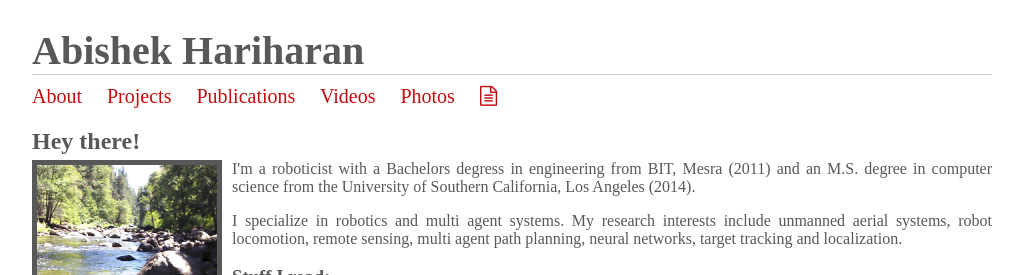
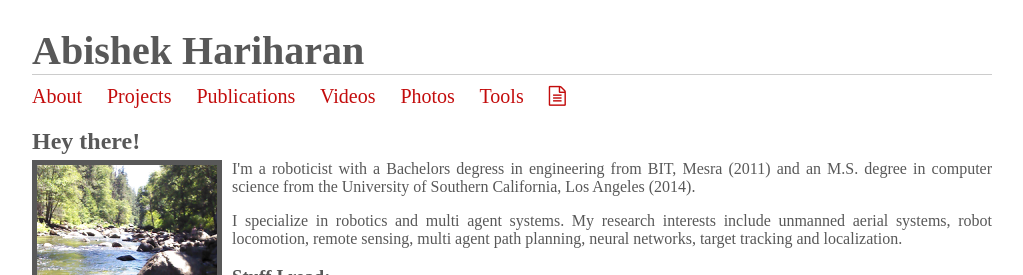
Before and after one commit to abishekh/site, a Jekyll site: the page index.html, which Jekyll copies as it is, in a window 1280 px wide. Shown: the top 275 px of the page, without its empty margins (128-1151 px from the left). Built offline with Jekyll 4.4.1, drawn with Linux system fonts in a browser that asks for light colours; nearby versions of some CDN libraries.

Commit message:
Added Tools Section

```diff
--- a/about.html
+++ b/about.html
@@ -3,8 +3,7 @@
 
 <p align="justify"> I'm a roboticist with a Bachelors degress in engineering from BIT, Mesra (2011) and an M.S. degree in computer science from the University of Southern California, Los Angeles (2014).</p>
 
-<p align="justify">I specialize in robotics and multi agent systems. My research interests include unmanned aerial systems, robot locomotion, remote sensing, multi agent path planning, neural networks, target tracking and localization.</p>
-
+<p align="justify">I specialize in robotics and multi agent systems. My research interests include unmanned aerial systems, robot locomotion, remote sensing, multi agent path planning, neural networks, target tracking and localization.
 
 <h3><u>Stuff I read:</u><h3>
 <ul compact="true">
--- a/html.json
+++ b/html.json
@@ -1 +1 @@
-["projects","publications","about","vids","jekyll/update/2015/02/07/welcome-to-jekyll","play","index","videos"]
+["jekyll/update/2015/02/07/welcome-to-jekyll","photos","videos","tools","publications","about","index","projects"]
--- a/index.html
+++ b/index.html
@@ -11,7 +11,7 @@
     <script type='text/javascript'>
       $(document).ready(function() {
         $('#page_holder').pagify({
-          pages: ['about', 'projects', 'publications','videos','photos'],
+          pages: ['about', 'projects', 'publications','videos','photos','tools'],
           animation: 'fadeIn',
           'default': 'about',
           cache: true
@@ -32,9 +32,9 @@
 	<a href='#publications'>Publications</a>
 	<a href='#videos'>Videos</a>
 	<a href='#photos'>Photos</a>
-        <a href='/assets/Abishek_Hariharan_Resume_US_February2015.pdf'><i class="fa fa-file-text-o"></i></a>
-
-
+	<a href='#tools'>Tools</a>
+	<a href='/assets/Abishek_Hariharan_Resume_US_February2015.pdf'><i class="fa fa-file-text-o"></i></a>
+	<!-- Insert the resume link code here from the master (you messed up) -->
       </nav>
     </header>
 
--- /dev/null
+++ b/tools.html
@@ -0,0 +1,3 @@
+<h2>Tools:</h2>
+
+Coming soon.. :)
```
Also changed, not shown: css/main.scss (+4 -4 lines).
